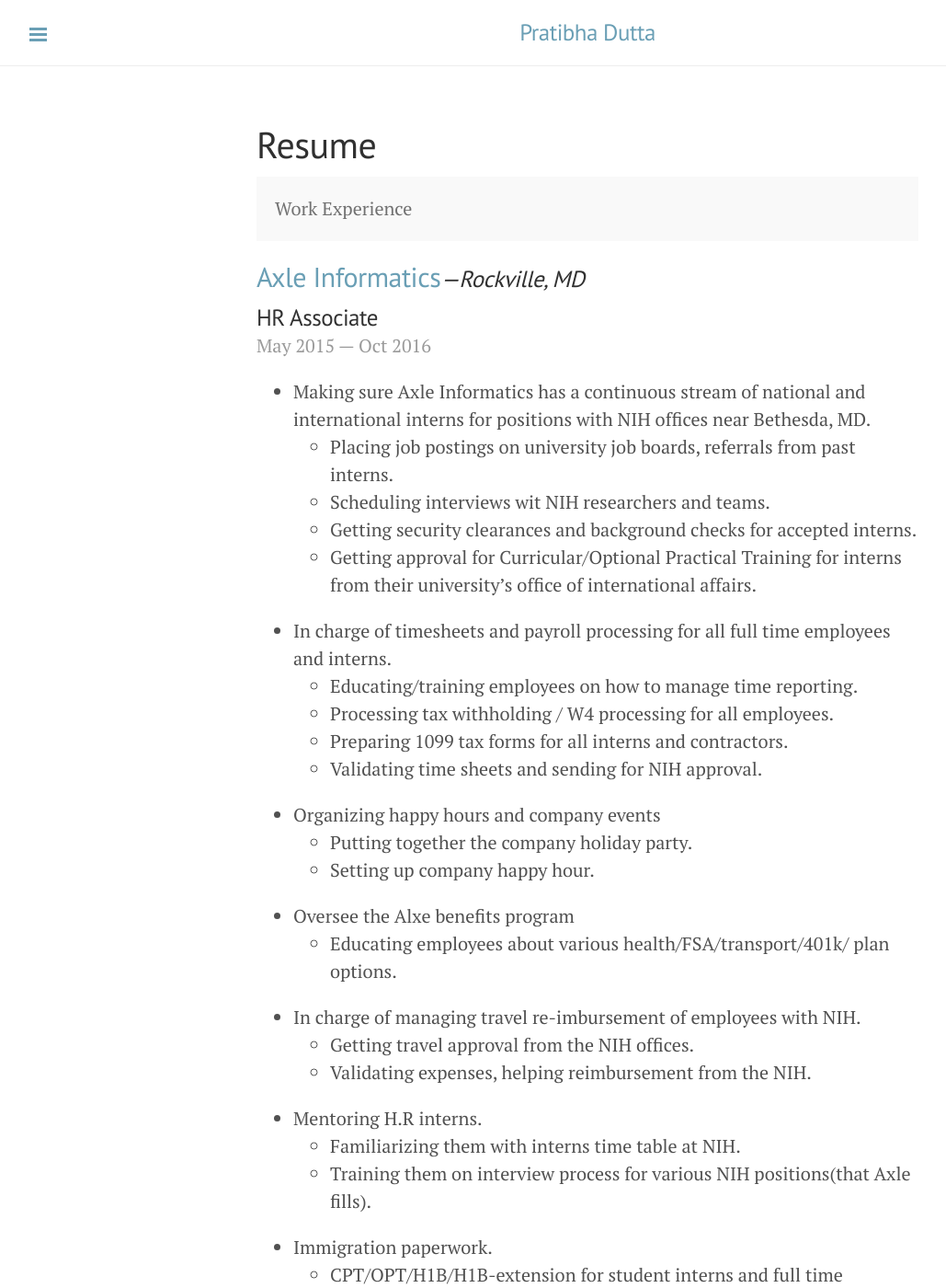
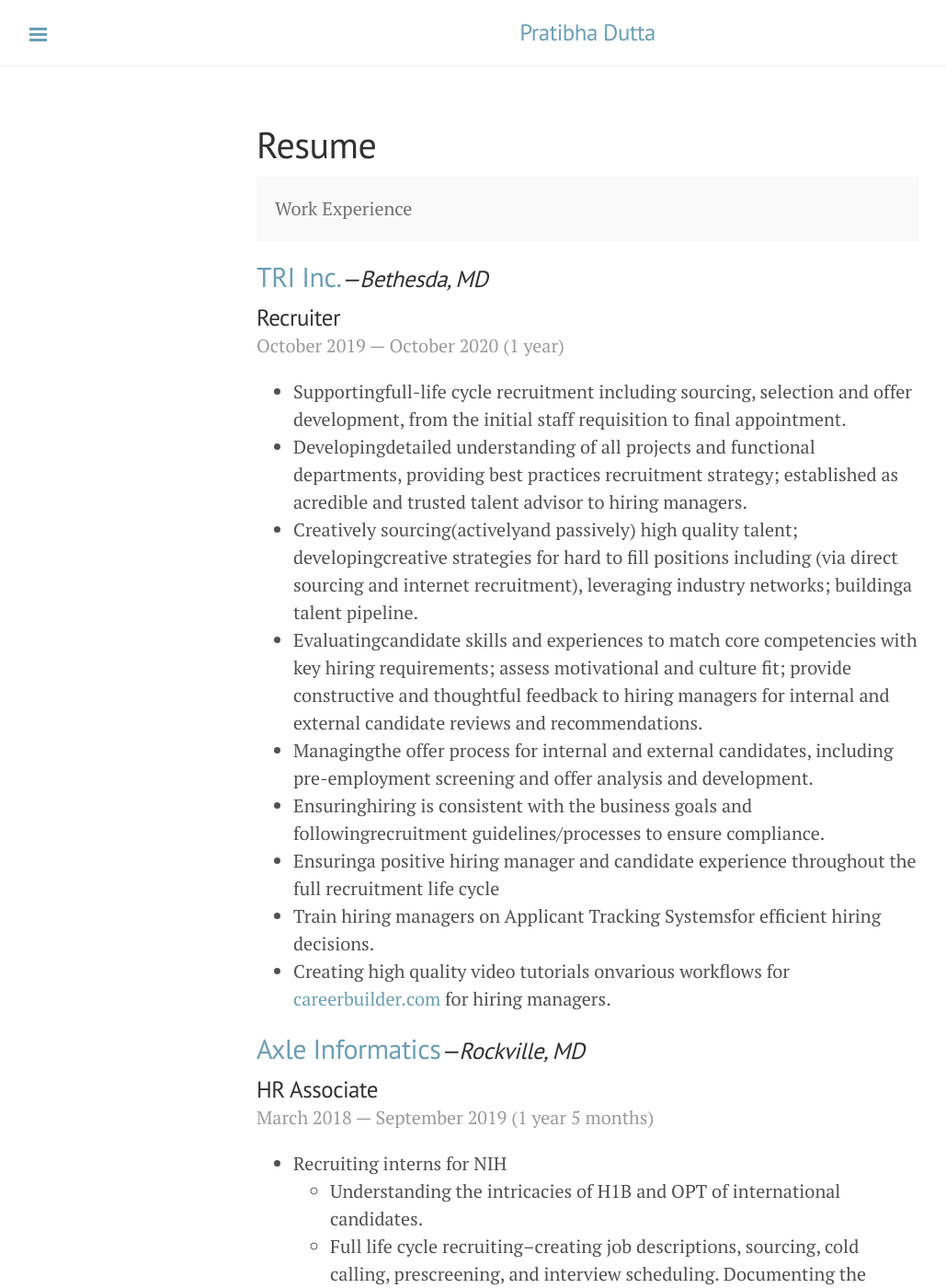
Before and after one commit to ishankapoor/pratibhadutta, a Jekyll site: the page built from resume.md, in a window 1280 px wide and 1400 px high. Shown: the whole window at 92% size, without its empty margins (1-1030 px from the left). Built offline with Jekyll 4.4.1, drawn with Linux system fonts in a browser that asks for light colours; some of the changed text lies outside the part shown.

Commit message:
2021 updates
2021 updates, it starts again.

```diff
--- a/resume.md
+++ b/resume.md
@@ -1,14 +1,47 @@
 ---
 layout: page
 title: Resume
-date: 2016-03-15
+date: 2021-01-17
 ---
 
 <p class="message">Work Experience</p>
 
+<h2><a href="http://www.tech-res.com/">TRI Inc.</a><cite class="job-location">&mdash;Bethesda, MD</cite></h2>
+<h3 class="job-title">Recruiter</h3>
+<div class="post-date">October 2019 &mdash; October 2020 (1 year)</div>
+
+ * Supportingfull-life cycle recruitment including sourcing, selection and offer development, from the initial staff requisition to final appointment.
+ * Developingdetailed understanding of all projects and functional departments, providing best practices recruitment strategy; established as acredible and trusted talent advisor to hiring managers.
+ * Creatively sourcing(activelyand passively) high quality talent; developingcreative strategies for hard to fill positions including (via direct sourcing and internet recruitment), leveraging industry networks; buildinga talent pipeline.
+ * Evaluatingcandidate skills and experiences to match core competencies with key hiring requirements; assess motivational and culture fit; provide constructive and thoughtful feedback to hiring managers for internal and external candidate reviews and recommendations.
+ * Managingthe offer process for internal and external candidates, including pre-employment screening and offer analysis and development.
+ * Ensuringhiring is consistent with the business goals and followingrecruitment guidelines/processes to ensure compliance.
+ * Ensuringa positive hiring manager and candidate experience throughout the full recruitment life cycle
+ * Train hiring managers on Applicant Tracking Systemsfor efficient hiring decisions.
+ * Creating high quality video tutorials onvarious workflows for <a href="https://careerbuilder.com">careerbuilder.com</a> for hiring managers.
+
 <h2><a href="http://axleinfo.com">Axle Informatics</a><cite class="job-location">&mdash;Rockville, MD</cite></h2>
 <h3 class="job-title">HR Associate</h3>
-<div class="post-date">May 2015 &mdash; Oct 2016</div>
+<div class="post-date">March 2018 &mdash; September 2019 (1 year 5 months)</div>
+
+* Recruiting interns for NIH
+  * Understanding the intricacies of H1B and OPT of international candidates.
+  * Full life cycle recruiting--creating job descriptions, sourcing, cold calling, prescreening, and interview scheduling. Documenting the process for each applicant via ATS.
+  * Areas where interns got placed--Bioinformatics, Robotics, Marketing, Business Development, Accounting and Human Resources○Mentoring, organizing social events for interns as well as day-to-day welfare
+* Recruiting full-time positions for NIH.
+  * Focussed on cutting edge scientific and software based positions.
+  * Understanding (niche) technical requirements.
+  * Full life cycle recruiting:creating job descriptions, sourcing, cold calling, prescreening, interview scheduling and reference checks.
+  * Understanding the intricacies of H1B, TN, L1,G4, J1, F1 and OPT of International candidates.
+  * Candidates hired in software development, research and management
+  * Java, JavaScript, NodeJS, AngularJS, Python, Sharepoint, UI/UX, D3JS, Developers; DevOps and Robotics Engineers Graphic Designer; Project, Program and IT managers. *Candidates hired in corporate and managerial
+  * Accounting Assistant, Financial Analyst, Business Development Assistant, Technical Content Writer, Corporate Recruiter, HR Generalist, Contract Level Program Manager, Program Manager and Executive Assistants.
+  * Candidates hired in research and scientific positions
+  * Laboratory Associate, Confocal Microscopy Specialist, Biologist, Scientific System Analyst, Health Science Analyst, Statisticians and Staff scientist
+
+<h2><a href="http://axleinfo.com">Axle Informatics</a><cite class="job-location">&mdash;Rockville, MD</cite></h2>
+<h3 class="job-title">HR Associate</h3>
+<div class="post-date">May 2015 &mdash; Oct 2016 (1 year 4 months)</div>
 
 * Making sure Axle Informatics has a continuous stream of national and international interns for positions with NIH offices near Bethesda, MD.
   * Placing job postings on university job boards, referrals from past interns.
```
